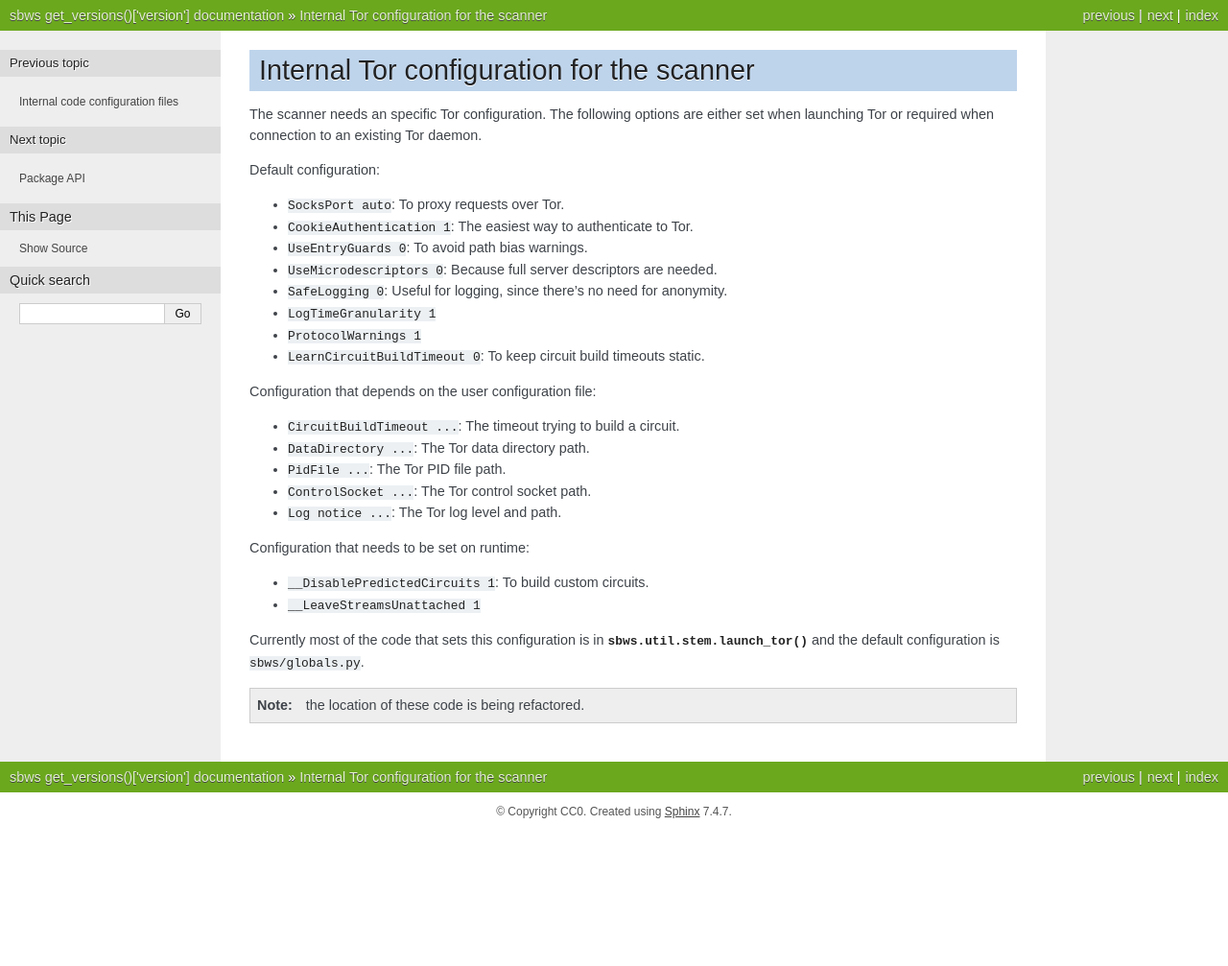
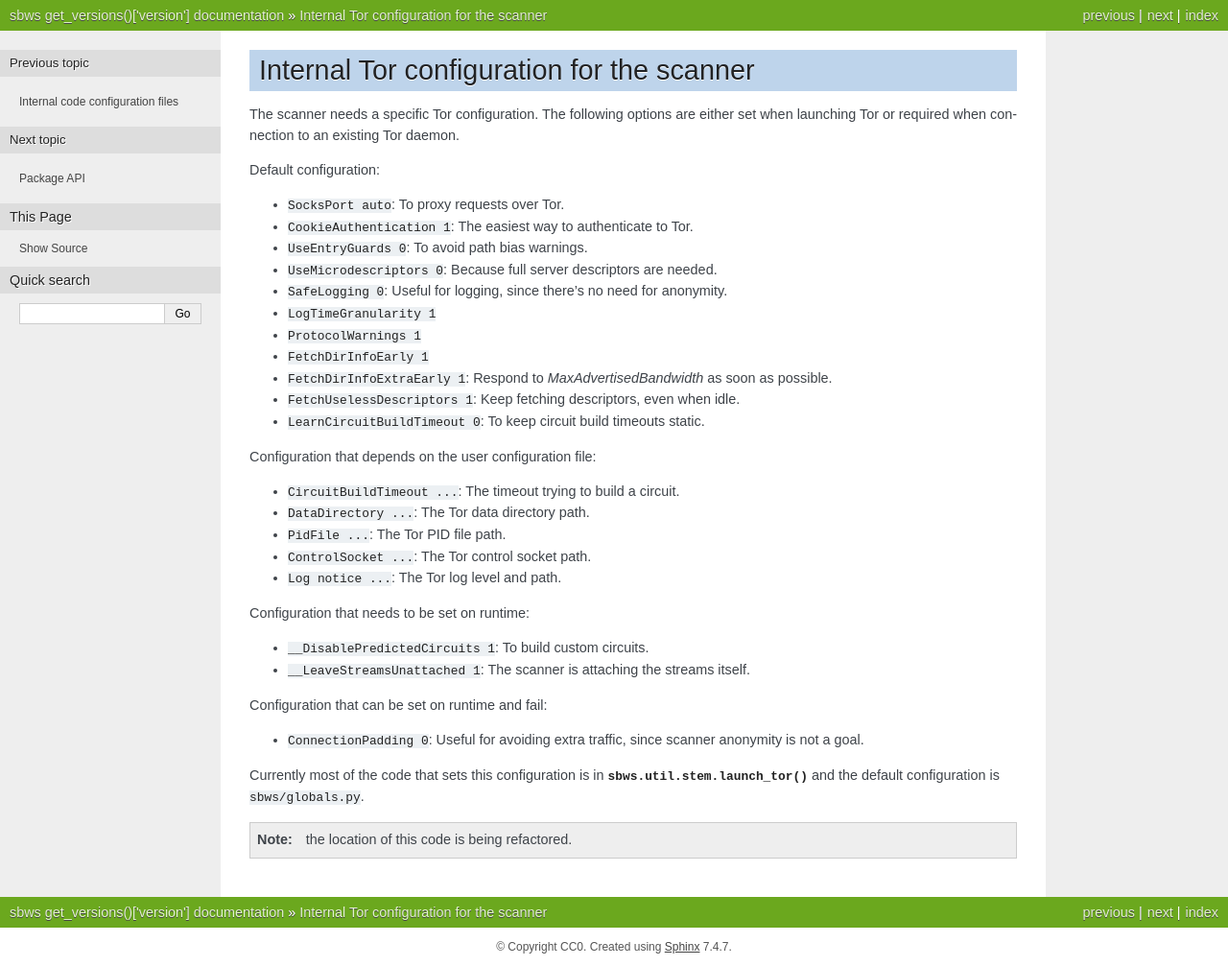
Before and after one commit to torproject/sbws, a Sphinx documentation site: the page built from docs/source/config_tor.rst, in a window 1280 px wide. Shown: the whole page at 96% size. Built offline with Sphinx 7.4.7, drawn with Linux system fonts in a browser that asks for light colours; formulas are drawn with MathJax 3; before the commit the page ends 900 px from its top, so only the background shows below that.

Commit message:
fix: doc: Update values in config_tor.rst + clean-up
Closes #40035.

```diff
--- a/docs/source/config_tor.rst
+++ b/docs/source/config_tor.rst
@@ -3,7 +3,7 @@
 Internal Tor configuration for the scanner
 ------------------------------------------
 
-The scanner needs an specific Tor configuration.
+The scanner needs a specific Tor configuration.
 The following options are either set when launching Tor or required when
 connection to an existing Tor daemon.
 
@@ -16,6 +16,9 @@ Default configuration:
 - ``SafeLogging 0``: Useful for logging, since there's no need for anonymity.
 - ``LogTimeGranularity 1``
 - ``ProtocolWarnings 1``
+- ``FetchDirInfoEarly 1``
+- ``FetchDirInfoExtraEarly 1``: Respond to `MaxAdvertisedBandwidth` as soon as possible.
+- ``FetchUselessDescriptors 1``: Keep fetching descriptors, even when idle.
 - ``LearnCircuitBuildTimeout 0``: To keep circuit build timeouts static.
 
 Configuration that depends on the user configuration file:
@@ -29,9 +32,13 @@ Configuration that depends on the user configuration file:
 Configuration that needs to be set on runtime:
 
 - ``__DisablePredictedCircuits 1``: To build custom circuits.
-- ``__LeaveStreamsUnattached 1``
+- ``__LeaveStreamsUnattached 1``: The scanner is attaching the streams itself.
+
+Configuration that can be set on runtime and fail:
+
+- ``ConnectionPadding 0``: Useful for avoiding extra traffic, since scanner anonymity is not a goal.
 
 Currently most of the code that sets this configuration is in :func:`sbws.util.stem.launch_tor`
 and the default configuration is ``sbws/globals.py``.
 
-.. note:: the location of these code is being refactored.
+.. note:: the location of this code is being refactored.
```
